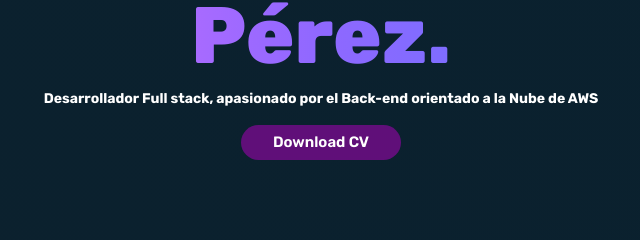
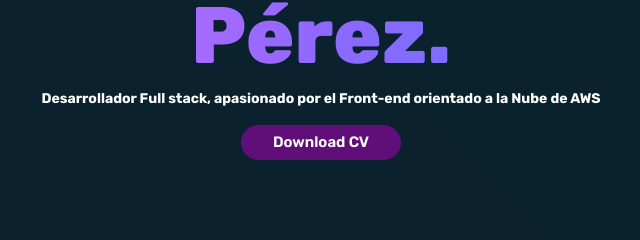
Before and after one commit to Thraag/Portafolio-Web-responsive-Joaaquin-Perez, a plain HTML site: page index.html in a window 1280 px wide. Shown: the part 285-525 px from the top of the page, 319-959 px from the left. Drawn offline with nearby package versions, Linux system fonts and the light colour scheme.

Commit message:
Update index.html

```diff
--- a/index.html
+++ b/index.html
@@ -32,7 +32,7 @@
                <div id="titulo">
                   Joaquín <br> Pérez.
                </div>
-               <div class="subtitulo text-center "> Desarrollador Full stack, apasionado por el Back-end orientado a la Nube de AWS </div>
+               <div class="subtitulo text-center "> Desarrollador Full stack, apasionado por el Front-end orientado a la Nube de AWS </div>
                <div class="d-grid gap-2 containerbuttonimportado">
                   <button class="buttoninicio">
                   <a href="JPCV.pdf" download="JPCV.pdf" class="button-content">Download CV</a>
```
